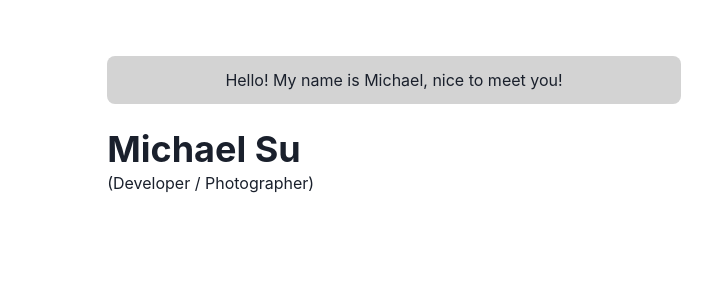
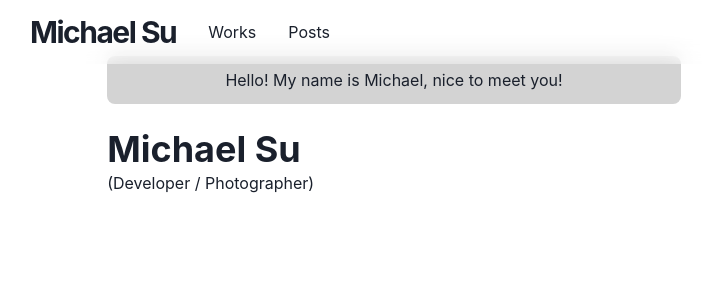
Before and after one commit to michaeldotdev/michaelsu.dev, a Next.js app: page / in a window 1280 px wide. Shown: the top 300 px of the page, without its empty margins (246-958 px from the left). Built offline with nearby package versions, Linux system fonts and the light colour scheme.

Commit message:
Edit for consistency, implement navbar

```diff
--- a/components/layouts/main.js
+++ b/components/layouts/main.js
@@ -1,15 +1,18 @@
-import Head from 'next/head';
-import {Box, Container  } from '@chakra-ui/react'
+import { Box, Container } from "@chakra-ui/react";
+import Head from "next/head";
+import Navbar from "../navbar.js";
 
 
 const Main = ({ children, router }) => {
   console.log(children)
   return (
-    <Box as='main' pb={8}>
+    <Box as="main" pb={8}>
       <Head>
         <meta name="viewport" content="width=device-width, initial-scale=1" />
         <title>Michael Su</title>
       </Head>
+
+      <Navbar path={router.asPath} />
 
       <Container maxW="container.md" pt={14}>
         {children}
--- /dev/null
+++ b/components/navbar.js
@@ -0,0 +1,64 @@
+import { Box, Container, Flex, Heading, IconButton, Link, Menu, MenuButton, MenuItem, MenuList, Stack, useColorModeValue } from "@chakra-ui/react";
+import { HamburgerIcon } from "@chakra-ui/icons";
+import NavbarTitle from "./navbarTitle";
+import NextLink from "next/link";
+
+const LinkItem = ({children, href, path }) => {
+  const active = path === href;
+  const inactiveColor = useColorModeValue("gray200", "whiteAlpha.900");
+
+  return (
+    <NextLink href={href}>
+      <Link bg={active ? "glassTeal" : undefined} color={active ? "#202023" : inactiveColor} p={3}>
+        {children}
+      </Link>
+    </NextLink>
+  )
+}
+
+const Navbar = props => {
+  const { path } = props;
+
+  return (
+    <Box as="nav" bg={useColorModeValue("#ffffff40", "#20202380")} position="fixed" style={{ backdropFilter: "blur(10px" }} w="100%" zIndex={1} {...props}>
+      <Container align="center" display="flex" justify="space-between" maxW="container.md" p={2} wrap="wrap">
+        <Flex align="center" mr={5}>
+          <Heading as="h1" letterSpacing={"tighter"} size="lg">
+            <NavbarTitle />
+          </Heading>
+        </Flex>
+        <Stack
+          alignItems="center"
+          direction={{ base: "column", md: "row" }}
+          display={{ base: 'none', md: "flex" }}
+          flexGrow={1}
+          mt={{base: 4, nmd: 0}}
+          width={{ base: "full", md: 'auto' }}>
+          <LinkItem href="/works" path={path}>Works</LinkItem>
+          <LinkItem href="/Posts" path={path}>Posts</LinkItem>
+        </Stack>
+
+        <Box align="right" flex={1}>
+          <Box display={{ base: "inline-block", md: "none" }}>
+            <Menu>
+              <MenuButton aria-label="Options" as={IconButton} icon={<HamburgerIcon />} variant="ouline" ></MenuButton>
+              <MenuList>
+                <NextLink href="/" passHref>
+                  <MenuItem as={Link}>About</MenuItem>
+                </NextLink>
+                <NextLink href="/works" passHref>
+                  <MenuItem as={Link}>Works</MenuItem>
+                </NextLink>
+                <NextLink href="/post" passHref>
+                  <MenuItem as={Link}>Posts</MenuItem>
+                </NextLink>
+              </MenuList>
+            </Menu>
+          </Box>
+        </Box>
+      </Container>
+    </Box>
+  )
+}
+
+export default Navbar;
--- /dev/null
+++ b/components/navbarTitle.js
@@ -0,0 +1,25 @@
+import Link from "next/link";
+import { Text, useColorModeValue } from "@chakra-ui/react";
+// import styled from "@emotion/styled";
+
+// const navTitle = styled.span`
+// align-items: center;
+// display: inline-flex;
+// font-size: 18px;
+// font-weight: bold;
+// height: 30px;
+// line-height: 20px;
+// padding: 10px;
+// `
+
+const NavbarTitle = () => {
+  return (
+    <Link href="/">
+      <a href="">
+        <Text color={useColorModeValue("gray.800", "whiteAlpha.900")} fontFamily="M PLUS Rounded 1c" fontWeight="bold" ml={3}>Michael Su</Text>
+      </a>
+    </Link>
+  )
+}
+
+export default NavbarTitle;
--- a/package.json
+++ b/package.json
@@ -20,6 +20,7 @@
   },
   "homepage": "https://github.com/michaeldotdev/michaelsu.dev#readme",
   "dependencies": {
+    "@chakra-ui/icons": "^1.1.1",
     "@chakra-ui/react": "^1.7.2",
     "@emotion/react": "^11.6.0",
     "@emotion/styled": "^11.6.0",
--- a/pages/_app.js
+++ b/pages/_app.js
@@ -1,5 +1,5 @@
 import { ChakraProvider } from "@chakra-ui/react";
-import Layout from '../components/layouts/main';
+import Layout from "../components/layouts/main";
 
 const Website = ({ Component, pageProps, router }) => {
   return (
--- a/pages/index.js
+++ b/pages/index.js
@@ -1,4 +1,4 @@
-import { Box, Container, Heading } from '@chakra-ui/react';
+import { Box, Container, Heading } from "@chakra-ui/react";
 
 const Page = () => {
   return (
@@ -7,9 +7,9 @@ const Page = () => {
         Hello! My name is Michael, nice to meet you!
       </Box>
 
-      <Box display='flex'>
+      <Box display="flex">
         <Box flexGrow={1}>
-          <Heading as="h2" variant='page-title'>
+          <Heading as="h2" variant="page-title">
             Michael Su
           </Heading>
           <p>(Developer / Photographer)</p>
```
Also changed, not shown: prettier.config.js (+4 -4 lines), 1 other file (tests, documents, lock files or other folders).
